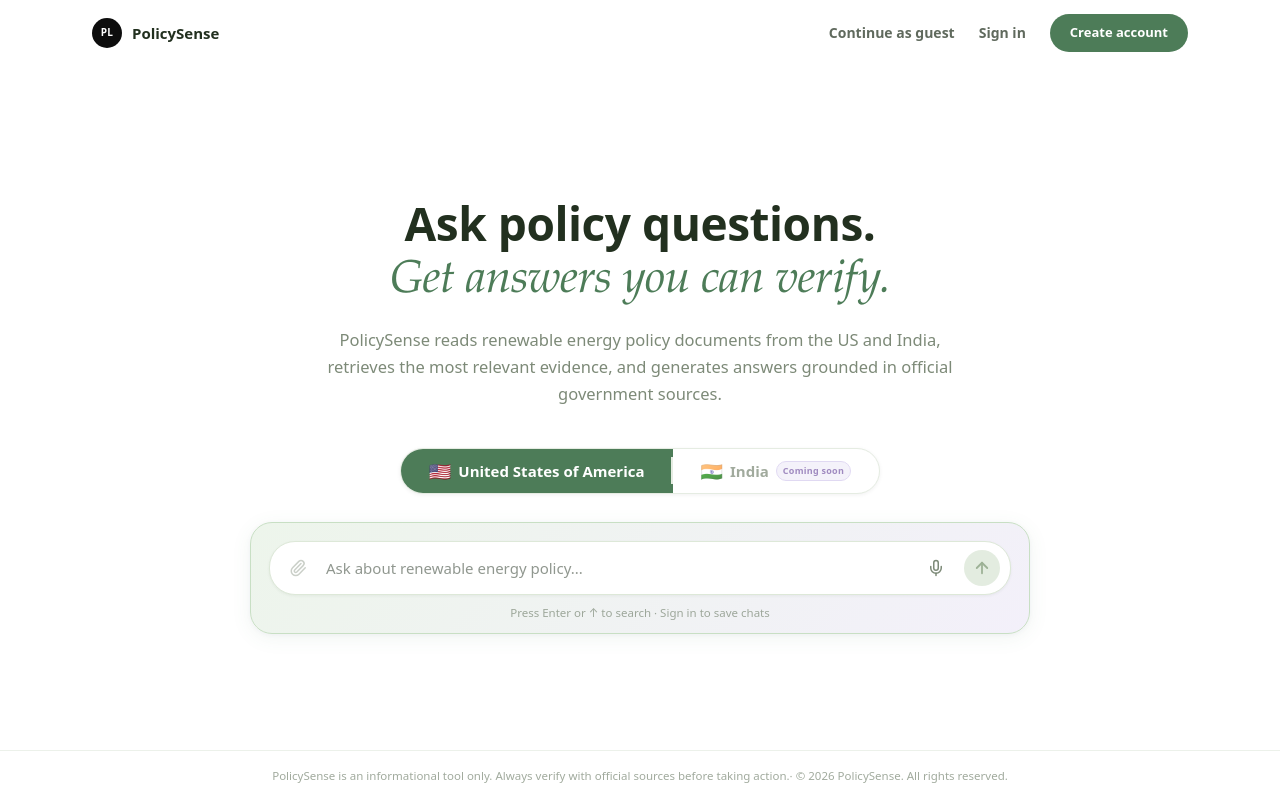
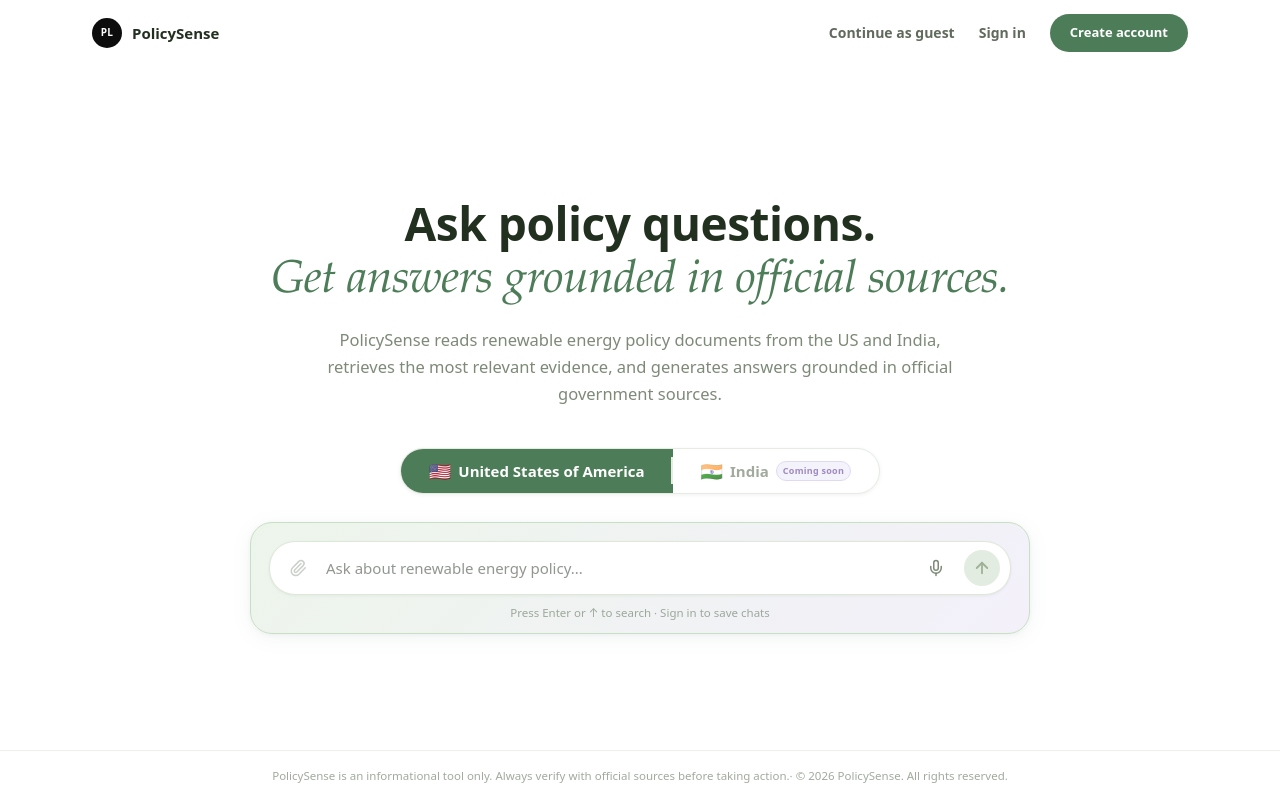
Before and after one commit to samradhi1684/policy-qa, a Next.js app in the folder frontend/: page / in a window 1280 px wide. Built offline with nearby package versions, Linux system fonts and the light colour scheme; no server answers.

Commit message:
Landing page changes-9

```diff
--- a/frontend/app/page.tsx
+++ b/frontend/app/page.tsx
@@ -110,7 +110,7 @@ export default function LandingPage() {
           {/* Title */}
           <h1 className="hero-title">
             Ask policy questions.<br />
-            <span className="hero-title-serif">Get answers you can verify.</span>
+            <span className="hero-title-serif">Get answers grounded in official sources.</span>
           </h1>
 
           {/* Subtitle */}
```
